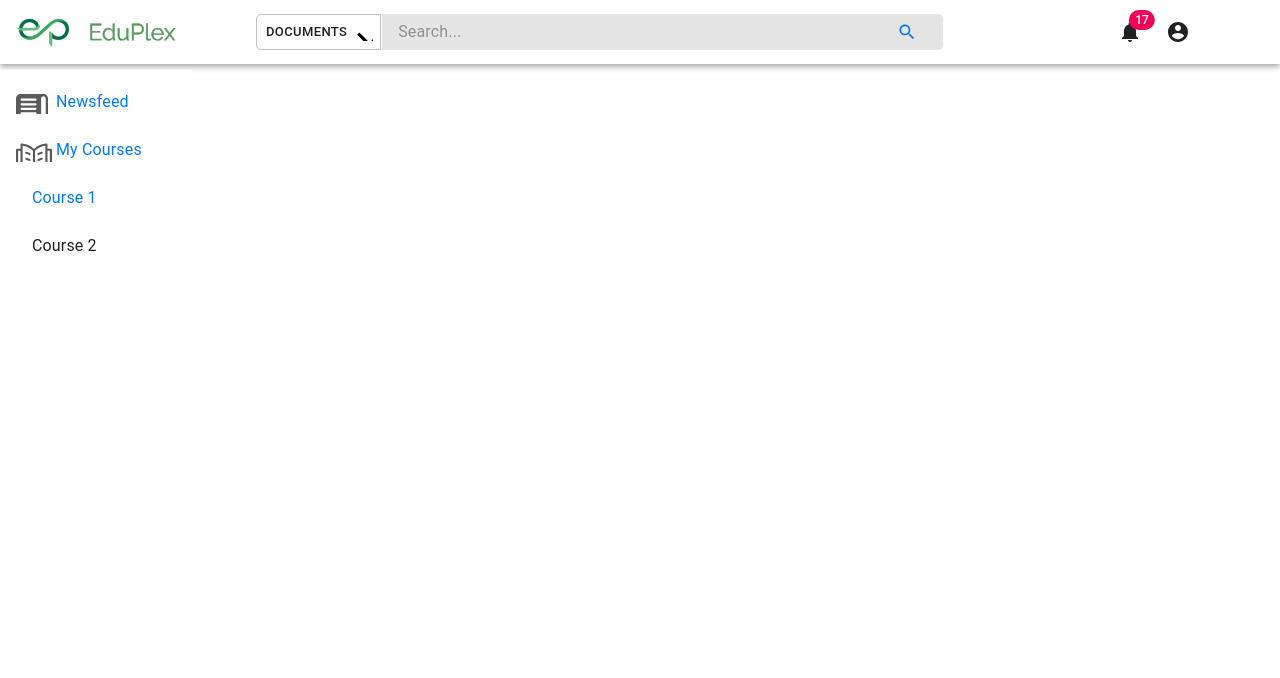
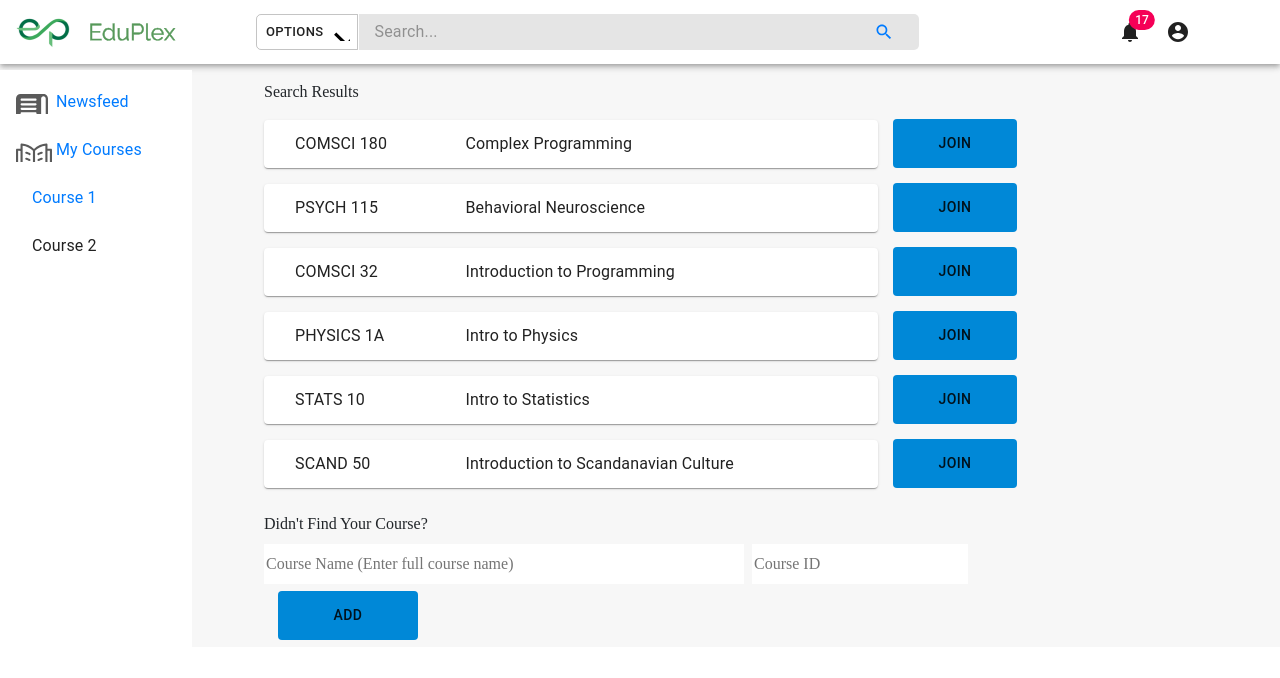
Before and after one commit to shrentseng/eduplex, a React (Create React App) app: page /CourseResults in a window 1280 px wide. Shown: the top 678 px of the page. Built offline with nearby package versions, Linux system fonts and the light colour scheme.

Commit message:
Search System
NavDropDown Menu and Search mechanism update.

```diff
--- a/src/App.js
+++ b/src/App.js
@@ -4,6 +4,8 @@ import {
     Switch,
     Route
   } from "react-router-dom";
+import './assets/bootstrap.min.css'
+import './App.css';
 import Register from './shren_oscar_components/Register';
 import Navbar from './shared_components/Navbar';
 import SignIn from './shren_oscar_components/SignIn';
@@ -13,23 +15,33 @@ import Course from './course_containers/Course';
 import Profile from './profile_containers/Profile';
 import Search from './search_containers/Search';
 import MyCourse from './my_course_containers/MyCourse';
-import './assets/bootstrap.min.css'
-import './App.css';
+import CourseResults from './search_results/CourseResults'
 import EditProfile from './shren_oscar_components/EditProfile';
+import DocumentResults from './search_results/DocumentResults'
 
 
 class App extends Component {
     constructor() {
         super()
         this.state = {
+            searchBox: "",
         }
+    }
+
+    onSearch = (content) =>
+    {
+        this.setState(
+            {
+                searchBox: content,
+            }
+        )
     }
 
     render() {
         return (
             <Router>
                 <div style={{background: '#F7F7F7'}}>
-                    <Navbar/>
+                    <Navbar onSearchBox={this.onSearch}/>
                     <div className="wrapper">
                         <div>
                             <SideBar/>
@@ -59,6 +71,12 @@ class App extends Component {
                             <Route path="/MyCourse">
                                 <MyCourse />
                             </Route>
+                            <Route path="/CourseResults">
+                                <CourseResults keyWords={this.state.searchBox}/>
+                            </Route>
+                            <Route path="/DocumentResults">
+                                <DocumentResults keyWords={this.state.searchBox}/>
+                            </Route>
                         </Switch>
                     </div>
                 </div>
--- a/src/profile_components/NavDropMenu.js
+++ b/src/profile_components/NavDropMenu.js
@@ -4,6 +4,9 @@ import Menu from '@material-ui/core/Menu';
 import Button from '@material-ui/core/Button';
 import Icon from '@material-ui/core/Icon';
 import TriangleIcon from './assets/drop_down_triangle.svg'
+import { Link } from 'react-router-dom';
+import {NavLink} from "react-router-dom";
+import CourseResults from '../shren_oscar_components/search_results/CourseResults'
 
 const options = [
     'Options',
@@ -32,7 +35,6 @@ export default function SimpleListMenu() {
   return (
     <div>
       <Button
-        ref={null}
         aria-haspopup="true"
         aria-controls="customized-menu"
         onClick={handleClickButton}
--- /dev/null
+++ b/src/search_results/Course.jsx
@@ -0,0 +1,50 @@
+import React from 'react';
+import { makeStyles } from '@material-ui/core/styles';
+import Paper from '@material-ui/core/Paper';
+import { Typography, Button } from '@material-ui/core';
+
+const useStyles = makeStyles(theme => ({
+    root: {
+        display:'flex',
+        flexDirection:'row',
+    },
+    course:{
+        display:'flex',
+        height:'3em',
+        width:'44em',
+        margin: '0.5em',
+        alignItems:'center',
+    },
+    join:{
+        height:'3.5em',
+        width:'10em',
+        margin:'0.5em',
+        backgroundColor:"#0088D7",
+        "&:hover": {
+            backgroundColor: "#0088D7"
+        },
+    }
+}));
+
+const Course = (props) => {
+
+    const classes = useStyles();
+
+    return(
+        <div className={classes.root}>
+            <Paper className={classes.course}>
+                <Typography className="col-3" style={{margin:'1em'}}>
+                    {props.coursename}
+                </Typography>
+                <Typography style={{margin:'1em'}}>
+                    {props.description}
+                </Typography>
+            </Paper>
+            <Button className={classes.join}>
+                Join
+            </Button>
+        </div>
+    );
+}
+
+export default Course;
--- /dev/null
+++ b/src/search_results/CourseResults.jsx
@@ -0,0 +1,120 @@
+import React, { Component } from 'react';
+import { withStyles } from '@material-ui/core/styles';
+import Course from './Course.jsx';
+import { Button } from '@material-ui/core';
+
+const styles = theme => ({
+
+    title:{
+        margin:'0.5em',
+        marginTop:'1em',
+    },
+    addCourse:
+    {
+        marginLeft:'0.5em',
+    },
+    add:
+    {
+        height:'3.5em',
+        width:'10em',
+        margin:'0.5em',
+        backgroundColor:"#0088D7",
+        "&:hover": {
+            backgroundColor: "#0088D7"
+        },
+    }
+});
+
+class CourseResults extends Component
+{
+    constructor(props){
+        super(props);
+        this.state = {
+            courses: [
+                {
+                    "coursename": "COMSCI 180",
+                    "description": "Complex Programming",
+                    "joined":0,
+                    "key": 0,
+                },
+                {
+                    "coursename": "PSYCH 115",
+                    "description": "Behavioral Neuroscience",
+                    "joined":0,
+                    "key": 1,
+                },
+                {
+                    "coursename": "COMSCI 32",
+                    "description": "Introduction to Programming",
+                    "joined":0,
+                    "key": 2,
+                },
+
+                {
+                    "coursename": "PHYSICS 1A",
+                    "description": "Intro to Physics",
+                    "joined":0,
+                    "key": 3,
+                },
+                {
+                    "coursename": "STATS 10",
+                    "description": "Intro to Statistics",
+                    "joined":0,
+                    "key": 4,
+                },
+                {
+                    "coursename": "SCAND 50",
+                    "description": "Introduction to Scandanavian Culture",
+                    "joined":0,
+                    "key": 5,
+                }
+            ],
+        };
+    }
+
+    renderCourse(courseList)
+    {
+        const { classes } = this.props;
+        if (courseList.length === 0) {
+            return <div className={classes.title}>No Courses Found</div>
+        }
+        else {
+            return courseList.map((details) => {
+                return <Course
+                    coursename={details.coursename}
+                    description={details.description}
+                    joined={details.joined}
+                    key={details.key}
+                />
+        })}
+    }
+
+    render()
+    {
+        const searchField = this.props.keyWords;
+        const courseList = this.state.courses.filter(course => {
+          return course.coursename.toLowerCase().includes(searchField.toLowerCase());
+        });
+        const { classes } = this.props;
+        return(
+            <div>
+                <div className={classes.title}>
+                Search Results
+                </div>
+                <div>
+                    {this.renderCourse(courseList)}
+                </div>
+                <div className={classes.title}>
+                    Didn't Find Your Course?
+                </div>
+                <div className={classes.addCourse}>
+                    <input style={{width:"30em", height:"2.5em", border:"none"}} placeholder="Course Name (Enter full course name)"></input>
+                    <input style={{marginLeft:"0.5em", width:"13.5em", height:"2.5em", border:"none"}} placeholder="Course ID"></input>
+                    <Button className={classes.add} style={{marginLeft:"1em"}}>Add</Button>
+                </div>
+            </div>
+        );
+    }
+}
+
+export default withStyles(styles)(CourseResults);
--- /dev/null
+++ b/src/search_results/DocumentResults.jsx
@@ -0,0 +1,51 @@
+import React, { Component } from 'react';
+import CardList from '../profile_components/CardList';
+import ListView from '../profile_components/ListView';
+import GridOrList from '../profile_components/GridOrList';
+
+class DocumentResults extends Component
+{
+    constructor(props) {
+        super(props);
+        this.state = {
+          docs: [],
+          grid: true,
+        };
+        this.onClickGrid = this.onClickGrid.bind(this);
+        this.onClickList = this.onClickList.bind(this);
+      }
+    componentDidMount() {
+        fetch('https://jsonplaceholder.typicode.com/albums')
+          .then(response => response.json())
+          .then(docs => this.setState({docs}));
+      }
+
+      onClickGrid() {
+        this.setState(state => ({
+          grid: true
+        }));
+      }
+
+      onClickList() {
+        this.setState(state => ({
+          grid: false
+        }));
+      }
+
+      render() {
+        const searchField = this.props.keyWords;
+        const docs = this.state.docs.filter(doc => {
+          return doc.title.toLowerCase().includes(searchField.toLowerCase());
+        });
+
+        return (
+          <div>
+            <GridOrList onClickGrid={this.onClickGrid} onClickList={this.onClickList} grid={this.state.grid}/>
+            <CardList disable={!this.state.grid} docs={docs}/>
+            <ListView disable={this.state.grid} docs={docs}/>
+          </div>
+        );
+      }
+}
+
+export default (DocumentResults);
--- a/src/shared_components/NavDropMenu.jsx
+++ b/src/shared_components/NavDropMenu.jsx
@@ -1,9 +1,12 @@
 import React from 'react';
+import {
+  useHistory,
+} from "react-router-dom";
 import MenuItem from '@material-ui/core/MenuItem';
 import Menu from '@material-ui/core/Menu';
 import Button from '@material-ui/core/Button';
 import Icon from '@material-ui/core/Icon';
-import TriangleIcon from '../assets/drop_down_triangle.svg'
+import TriangleIcon from '../assets/drop_down_triangle.svg';
 
 const options = [
     'Options',
@@ -14,15 +17,28 @@ const options = [
 
 export default function SimpleListMenu() {
   const [anchorEl, setAnchorEl] = React.useState(null);
-  const [selectedIndex, setSelectedIndex] = React.useState(1);
+  const [selectedIndex, setSelectedIndex] = React.useState(0);
+  const history = useHistory();
 
   const handleClickButton = (event) => {
     setAnchorEl(event.currentTarget);
   };
 
-  const handleMenuItemClick = (event, index) => {
+  const handleMenuItemClick = (index) => {
     setSelectedIndex(index);
     setAnchorEl(null);
+    if(index === 1)
+    {
+      history.push("/DocumentResults");
+    }
+    else if(index === 2)
+    {
+      history.push("/CourseResults");
+    }
+    else if(index === 3)
+    {
+      history.push("");
+    }
   };
 
   const handleClose = () => {
@@ -32,10 +48,8 @@ export default function SimpleListMenu() {
   return (
     <div>
         <Button
-        ref={null}
           aria-haspopup="true"
           aria-controls="customized-menu"
-        onClick={handleClickButton}
           variant='outlined'
           size='small'
           endIcon= {
@@ -49,6 +63,7 @@ export default function SimpleListMenu() {
             textAlign:'center',
             borderRadius: '5px 0px 0px 5px'
           }}
+          onClick={handleClickButton}
         >
           {options[selectedIndex]}
         </Button>
@@ -63,7 +78,7 @@ export default function SimpleListMenu() {
             key={option}
             disabled={index === 0}
             selected={index === selectedIndex}
-            onClick={(event) => handleMenuItemClick(event, index)}
+            onClick={event => handleMenuItemClick(index)}
           >
             {option}
           </MenuItem>
--- a/src/shared_components/Navbar.jsx
+++ b/src/shared_components/Navbar.jsx
@@ -83,7 +83,7 @@ const useStyles = makeStyles((theme) => ({
     },
 }));
 
-const Navbar = () => {
+const Navbar = ({onSearchBox}) => {
     const classes = useStyles();
     const [anchorEl, setAnchorEl] = React.useState(null);
     const [mobileMoreAnchorEl, setMobileMoreAnchorEl] = React.useState(null);
@@ -195,6 +195,7 @@ const Navbar = () => {
                                 style={{width: '100%'}}
                                 inputProps={{ 'aria-label': 'search' }}
                                 endAdornment={adornment}
+                                onChange={event => onSearchBox(event.target.value)}
                             />
                         </div>
                     </div>
--- a/src/shren_oscar_components/CommentBoard.jsx
+++ b/src/shren_oscar_components/CommentBoard.jsx
@@ -11,6 +11,7 @@ const styles = theme => ({
 	root: {
 		width: '100%',
 		marginLeft: "auto",
+		fontWeight: "100",
 	},
 	paper: {
 		width: "95%",
--- a/src/shren_oscar_components/Homepage.jsx
+++ b/src/shren_oscar_components/Homepage.jsx
@@ -67,9 +67,6 @@ class Homepage extends Component {
         this.setState({ feeds: [{"content": content, "upvote": 0, "downvote": 0, "key": key}].concat(this.state.feeds)});
     }
 
-
-
-
     render() {
         return (
             <div>
```
Also changed, not shown: src/shren_oscar_components/search_results/CourseResults.jsx (deleted), src/shren_oscar_components/search_results/DocumentResults.jsx (deleted). Lines whose indentation alone changed are shown as unchanged.
